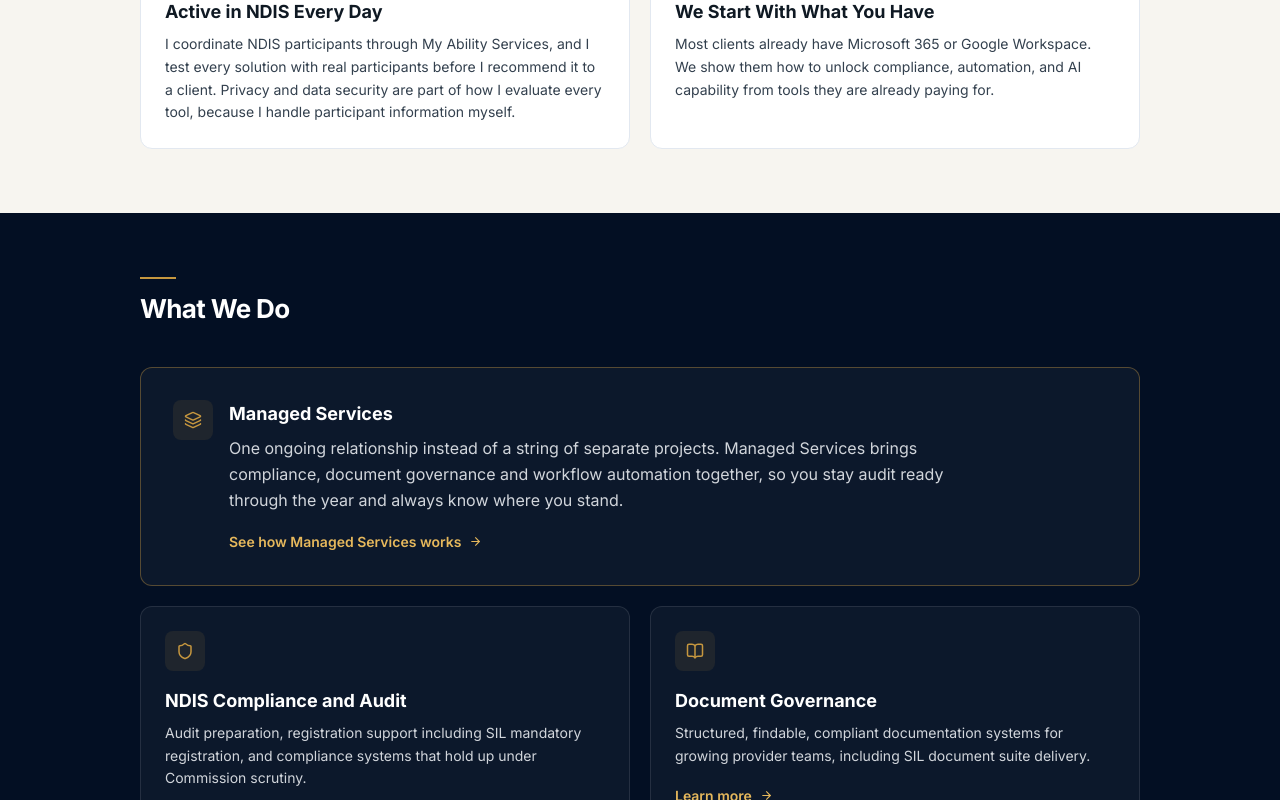
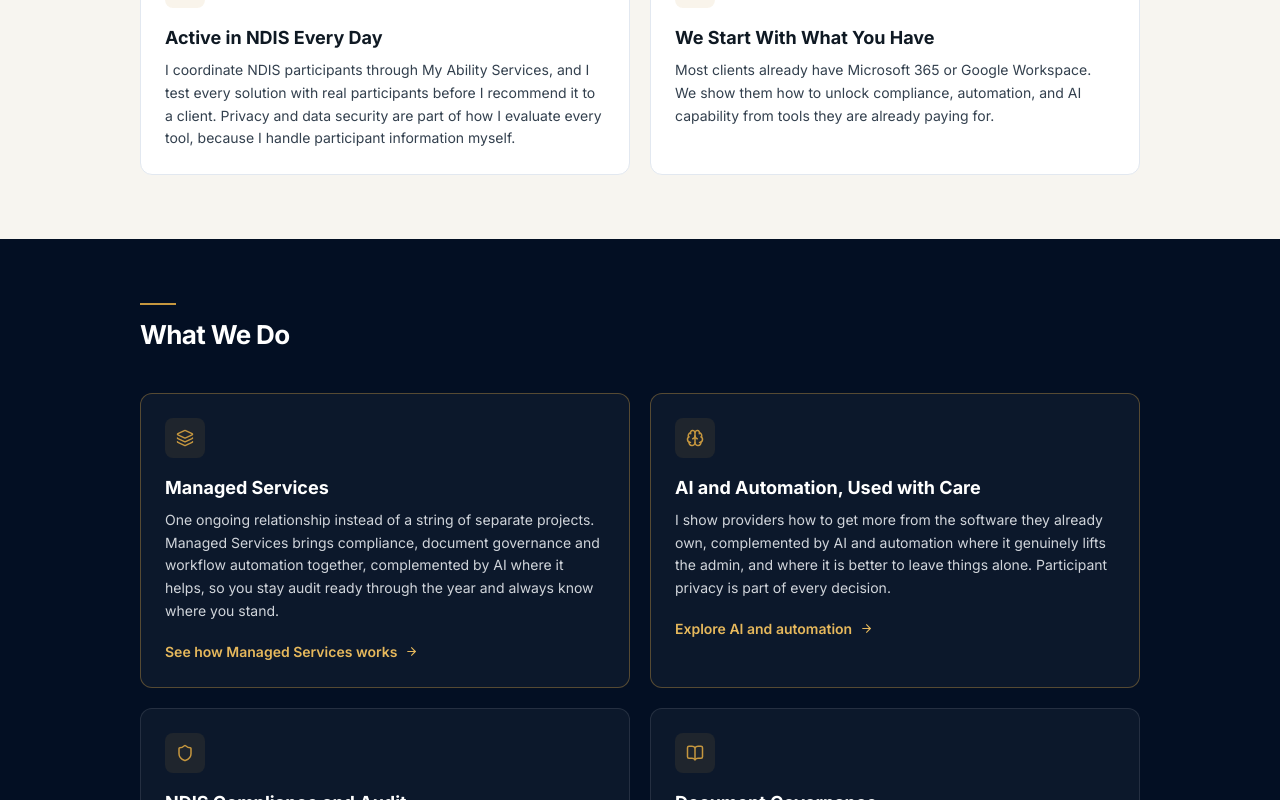
Before and after one commit to shurtis-0601/collabedge, a Next.js app: page / in a window 1280 px wide. Shown: the part 2000-2800 px from the top of the page. Built offline with nearby package versions, Linux system fonts and the light colour scheme.

Commit message:
Homepage: add AI and automation card beside Managed Services, refine hero and description
Co-Authored-By: Claude Sonnet 5.5 <noreply@anthropic.com>
Claude-Session: https://claude.ai/code/session_017DLgbLnCiJsMqkQRRNT4ig

```diff
--- a/app/page.tsx
+++ b/app/page.tsx
@@ -2,7 +2,7 @@ import type { Metadata } from 'next'
 import Image from 'next/image'
 import {
   Shield, Zap, BookOpen,
-  Users, ArrowRight, CheckCircle, LayoutGrid, Layers
+  Users, ArrowRight, CheckCircle, LayoutGrid, Layers, Brain
 } from 'lucide-react'
 import CTASection from '@/components/ui/CTASection'
 import FadeIn from '@/components/FadeIn'
@@ -11,7 +11,7 @@ import GoldRuleAnimated from '@/components/ui/GoldRuleAnimated'
 export const metadata: Metadata = {
   title: 'NDIS Compliance and Data Security in Wyndham | CollabEdge',
   description:
-    'NDIS audit preparation, data security, analytics and ongoing Managed Services for providers in Wyndham, Melbourne and Geelong, from a Support Coordinator.',
+    'NDIS audit preparation, data security, AI automation and ongoing Managed Services for providers in Wyndham, Melbourne and Geelong, from a Support Coordinator.',
   openGraph: {
     title: 'NDIS Compliance and Data Security in Wyndham | CollabEdge Solutions',
     description:
@@ -83,8 +83,17 @@ const coreServices = [
 const managedServices = {
   icon: Layers,
   title: 'Managed Services',
-  body: 'One ongoing relationship instead of a string of separate projects. Managed Services brings compliance, document governance and workflow automation together, so you stay audit ready through the year and always know where you stand.',
+  body: 'One ongoing relationship instead of a string of separate projects. Managed Services brings compliance, document governance and workflow automation together, complemented by AI where it helps, so you stay audit ready through the year and always know where you stand.',
   href: '/services',
+  ctaLabel: 'See how Managed Services works',
+}
+
+const aiAutomation = {
+  icon: Brain,
+  title: 'AI and Automation, Used with Care',
+  body: 'I show providers how to get more from the software they already own, complemented by AI and automation where it genuinely lifts the admin, and where it is better to leave things alone. Participant privacy is part of every decision.',
+  href: '/ai-automation',
+  ctaLabel: 'Explore AI and automation',
 }
 
 const viewAllServices = {
@@ -130,7 +139,7 @@ export default function HomePage() {
                 <em className="not-italic text-brand-goldDark">active with participants every day.</em>
               </h1>
               <p className="text-[16px] text-[#D1D5DB] leading-relaxed max-w-[520px] mb-8">
-                I bring 30 years of experience from Citibank Singapore, Singtel, NAB and the Victorian Department of Health. Based in Wyndham, I help NDIS providers across Melbourne, Geelong and beyond stay audit ready, take on the admin and handle participant data with care, through ongoing Managed Services or a single project.
+                I bring 30 years of experience from Citibank Singapore, Singtel, NAB and the Victorian Department of Health. Based in Wyndham, I help NDIS providers across Melbourne, Geelong and beyond stay audit ready, take on the admin with the software you already own complemented by AI, and handle participant data with care, through ongoing Managed Services or a single project.
               </p>
               <div className="flex flex-wrap gap-3 mb-10">
                 <a href="/appt" className="btn-gold">Book a Free Consultation</a>
@@ -169,7 +178,7 @@ export default function HomePage() {
                 <em className="not-italic text-brand-goldDark">active with participants every day.</em>
               </h1>
               <p className="text-[16px] text-[#D1D5DB] leading-relaxed max-w-[520px] mb-8">
-                I bring 30 years of experience from Citibank Singapore, Singtel, NAB and the Victorian Department of Health. Based in Wyndham, I help NDIS providers across Melbourne, Geelong and beyond stay audit ready, take on the admin and handle participant data with care, through ongoing Managed Services or a single project.
+                I bring 30 years of experience from Citibank Singapore, Singtel, NAB and the Victorian Department of Health. Based in Wyndham, I help NDIS providers across Melbourne, Geelong and beyond stay audit ready, take on the admin with the software you already own complemented by AI, and handle participant data with care, through ongoing Managed Services or a single project.
               </p>
               <div className="flex flex-wrap gap-3 mb-10">
                 <a href="/appt" className="btn-gold">Book a Free Consultation</a>
@@ -284,25 +293,25 @@ export default function HomePage() {
               What We Do
             </h2>
           </FadeIn>
-          <FadeIn variant="fadeUp">
-            <a
-              href={managedServices.href}
-              className="block bg-white/[0.04] border border-gold/40 rounded-xl p-6 sm:p-8 mb-5 hover:border-gold/70 transition-colors group"
-            >
-              <div className="flex items-start gap-4">
-                <div className="w-10 h-10 rounded-lg bg-gold/10 flex items-center justify-center shrink-0 group-hover:bg-gold/20 transition-colors">
-                  <managedServices.icon size={18} className="text-gold" />
-                </div>
-                <div>
-                  <h3 className="text-[18px] font-bold text-white mb-2">{managedServices.title}</h3>
-                  <p className="text-[16px] text-[#D1D5DB] leading-relaxed mb-4 max-w-[720px]">{managedServices.body}</p>
+          <div className="grid grid-cols-1 md:grid-cols-2 gap-5 mb-5">
+            {[managedServices, aiAutomation].map((card, i) => (
+              <FadeIn key={card.title} variant="fadeUp" delay={i * 80}>
+                <a
+                  href={card.href}
+                  className="block bg-white/[0.04] border border-gold/40 rounded-xl p-6 h-full hover:border-gold/70 transition-colors group"
+                >
+                  <div className="w-10 h-10 rounded-lg bg-gold/10 flex items-center justify-center mb-4 group-hover:bg-gold/20 transition-colors">
+                    <card.icon size={18} className="text-gold" />
+                  </div>
+                  <h3 className="text-[18px] font-bold text-white mb-2">{card.title}</h3>
+                  <p className="text-[14px] text-[#D1D5DB] leading-relaxed mb-4">{card.body}</p>
                   <span className="inline-flex items-center gap-2 text-[14px] font-semibold text-brand-goldDark group-hover:gap-3 transition-all duration-200">
-                    See how Managed Services works <ArrowRight size={13} />
+                    {card.ctaLabel} <ArrowRight size={13} />
                   </span>
-                </div>
-              </div>
-            </a>
-          </FadeIn>
+                </a>
+              </FadeIn>
+            ))}
+          </div>
           <div className="grid grid-cols-1 md:grid-cols-2 gap-5">
             {coreServices.map((service, i) => (
               <FadeIn key={i} variant="fadeUp" delay={i * 80}>
```
